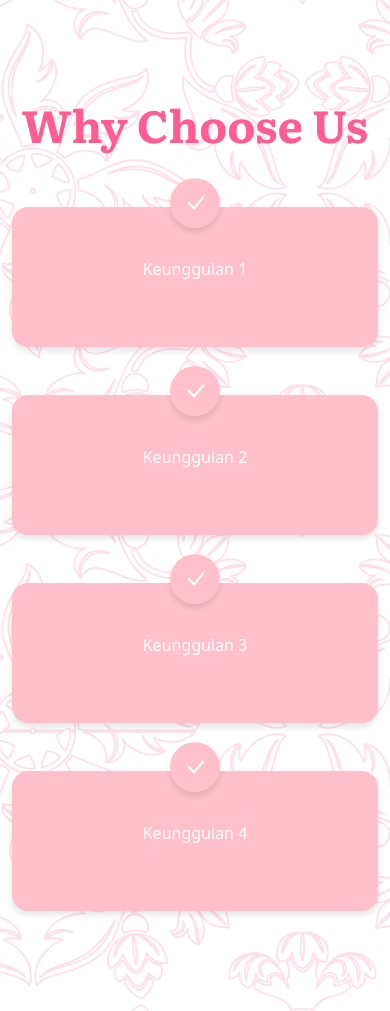
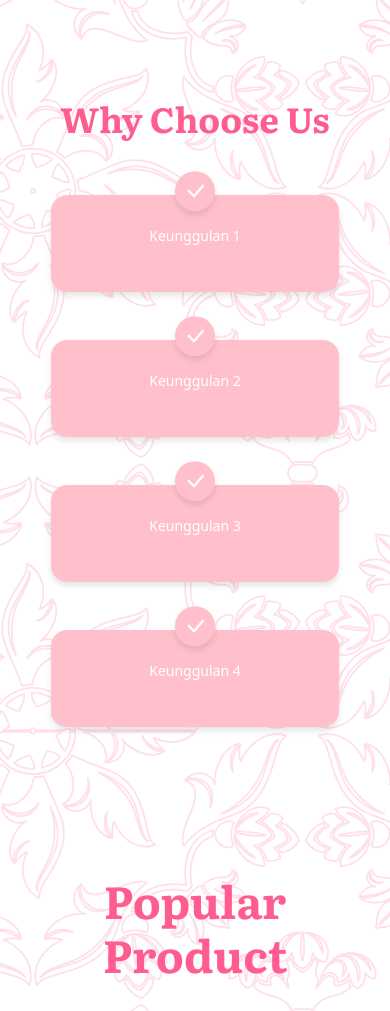
Before and after one commit to Zyroid09/Vyl-Bouquet, a plain HTML site: page index.html in a window 390 px wide. Shown: the part 1429-2440 px from the top of the page. Drawn offline with nearby package versions, Linux system fonts and the light colour scheme.

Commit message:
Update style.css

```diff
--- a/style.css
+++ b/style.css
@@ -242,6 +242,29 @@ btn-close:focus {
 .keunggulan-card p {
   font-weight: normal;
 }
+
+@media (max-width: 455px) {
+  .keunggulan .row {
+    flex-direction: column;
+    align-items: center;
+  }
+  .keunggulan .col-sm-6 {
+    width: 80%;
+    margin-bottom: 20px;
+  }
+  .keunggulan-card {
+    padding: 30px 15px;
+    font-size: 14px;
+  }
+  .keunggulan-card .icon {
+    width: 40px;
+    height: 40px;
+    top: -20px;
+  }
+  .keunggulan h2 {
+    font-size: 35px;
+  }
+}
 /* Keunggulan End */
 
 /* product start */
```
